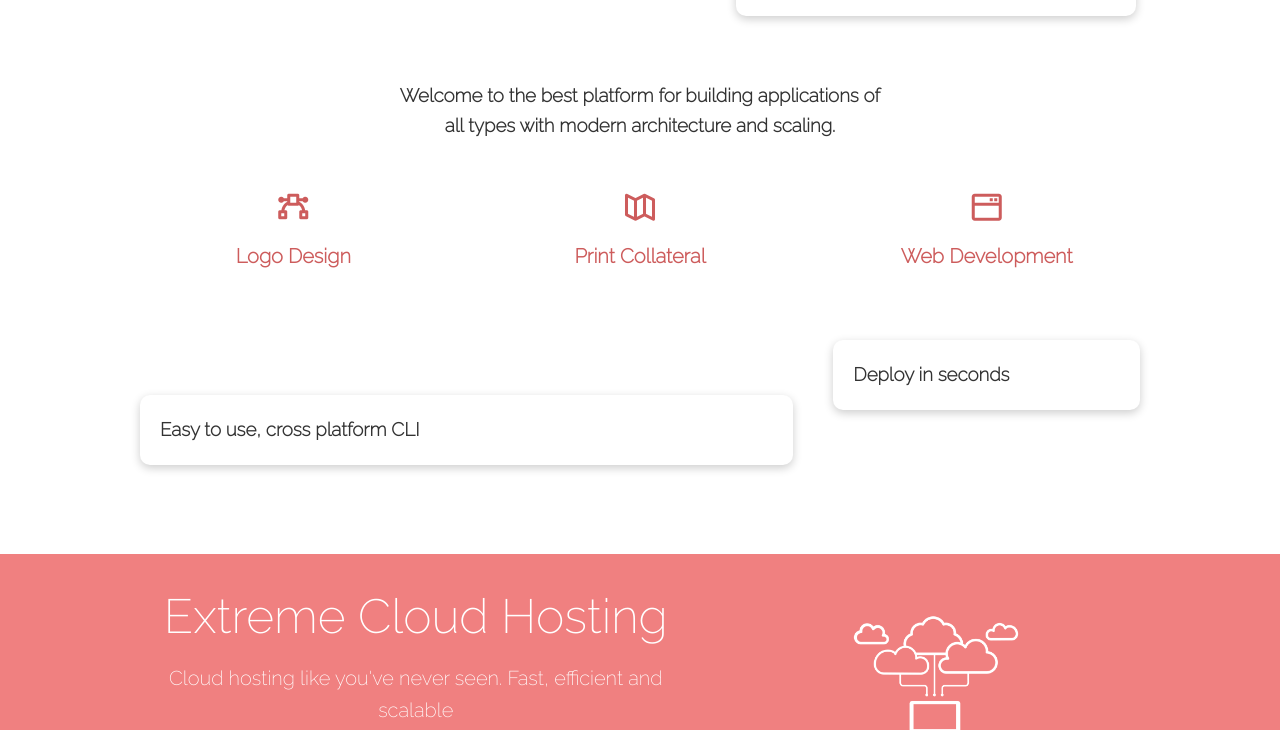
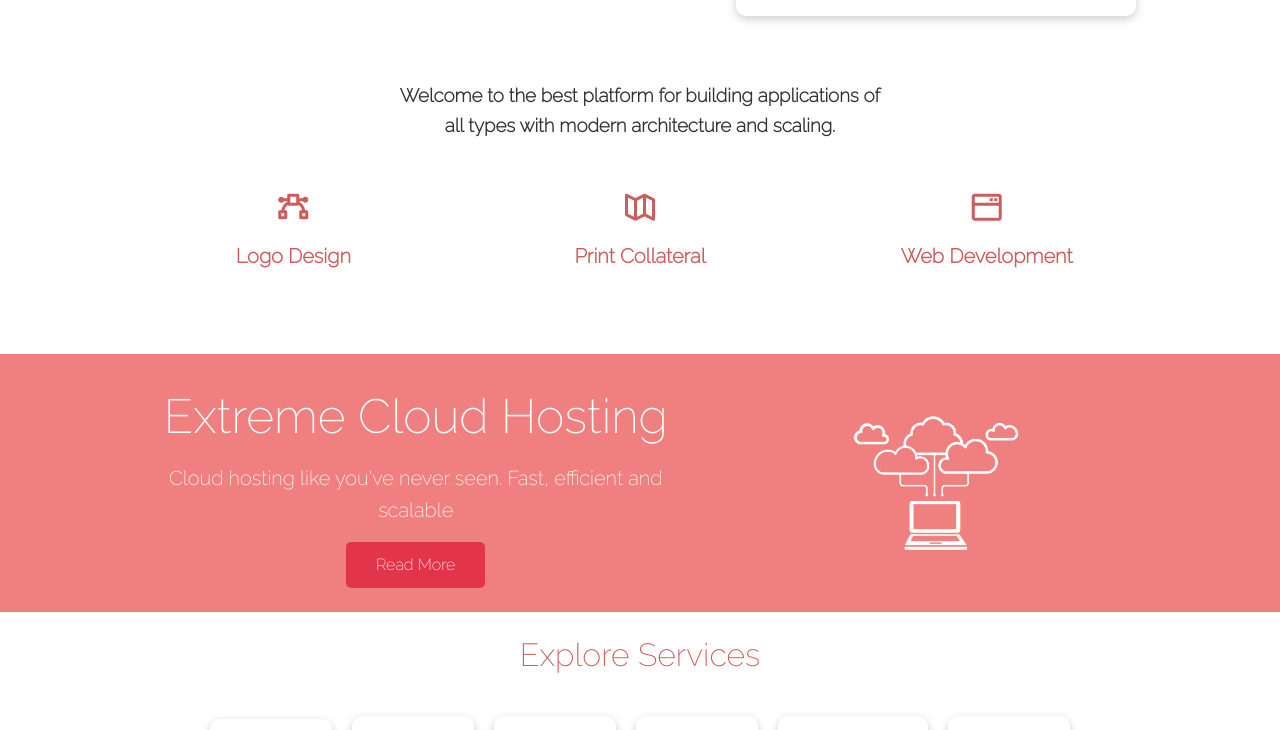
Before and after one commit to Iva-Yorgova/Adopt-Pet, a plain HTML site: page index.html in a window 1280 px wide. Shown: the part 489-1219 px from the top of the page. Drawn offline with nearby package versions, Linux system fonts and the light colour scheme.

Commit message:
update html

```diff
--- a/index.html
+++ b/index.html
@@ -77,18 +77,6 @@
                     <i class='bx bx-window-alt bx-md'></i>
                     <p class="text-secondary">Web Development</p>
                 </div>
-            </div>
-        </div>
-    </section>
-
-    <!-- Cli -->
-    <section class="cli">
-        <div class="container grid">
-            <div class="card">
-                <h3>Easy to use, cross platform CLI</h3>
-            </div>
-            <div class="card">
-                <h3>Deploy in seconds</h3>
             </div>
         </div>
     </section>
```
